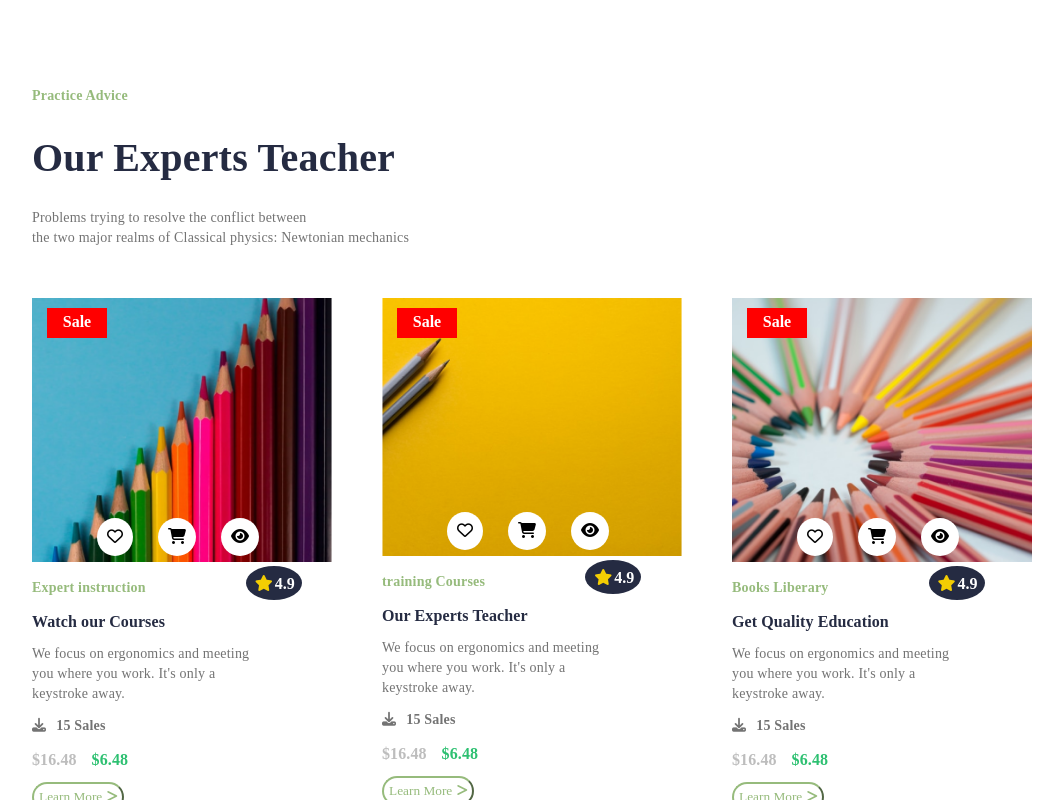
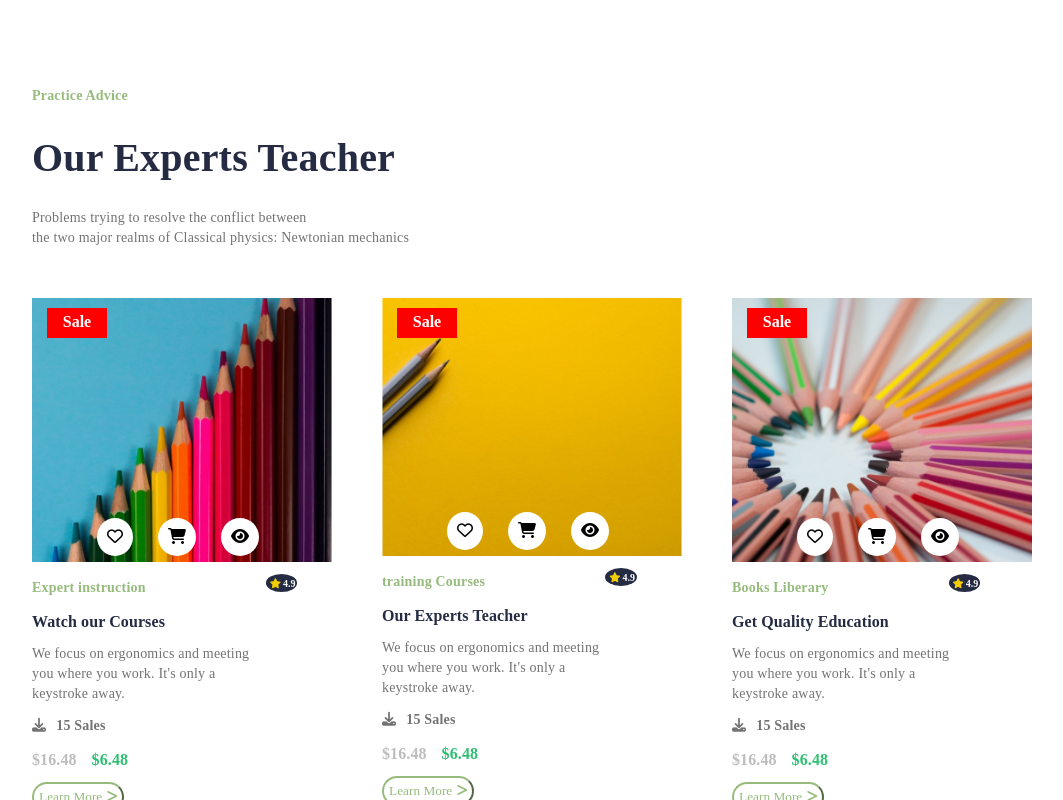
Before and after one commit to aghil2003/1st-project, a plain HTML site: page index.html in a window 1280 px wide. Shown: the part 2034-2834 px from the top of the page, without its empty margins (108-1171 px from the left). Drawn offline with Linux system fonts and the light colour scheme.

Commit message:
new project

```diff
--- a/index.html
+++ b/index.html
@@ -99,7 +99,7 @@
                     </div>
                     <div class="layout-1">
                        <span class="iocn"><i class="fa-solid fa-book"></i></i></i></span>
-                       <h5 class="b1">Lifetime access<h5>
+                       <h5 class="b1">training Courses<h5>
                        <div class="underline">
 
                        </div>
@@ -107,7 +107,7 @@
                     </div>
                     <div class="layout-1">
                        <span class="iocn"><i class="fa-solid fa-book-open"></i></i></span>
-                       <h5 class="b1">Lifetime access<h5>
+                       <h5 class="b1">Training Courses<h5>
                        <div class="underline">
 
                        </div>
@@ -169,7 +169,7 @@
                             <div class="rateing">
                                 <h4 class="teach-a0">Expert instruction</h4>
                                 <div class="rateingdisplay">
-                                    <h4 class="ratenumber">  <i class="rateingstar fa-solid fa-star"> </i>4.9</h4>
+                                    <h4 class="ratenumber"><i class="rateingstar fa-solid fa-star"></i>4.9</h4>
                                 </div>
                             </div>
                             <h5 class="teach-a1">Watch our Courses</h5>
--- a/style.css
+++ b/style.css
@@ -561,18 +561,20 @@ header{
 
 }
 .teach-img1 .rateing .rateingdisplay{
-    border-radius: 100%;
+    border-radius: 75%;
     background-color: #252B42;
     display: flex;
     align-items: center;
-    padding: 5px 5px 5px 5px;
+    margin-left: 20px;
 }
 .teach-img1 .rateing .rateingdisplay .rateingstar{
     color: #F3CD03;
+    font-size: 10px;
     padding: 2px 2px 2px 2px;
 }
 .teach-img1 .rateing .rateingdisplay .ratenumber{
     color: #FFFFFF;
+    font-size: 10px;
     padding: 2px 2px 2px 2px;
 }
 .teach-img1 .teach-a1{
```
